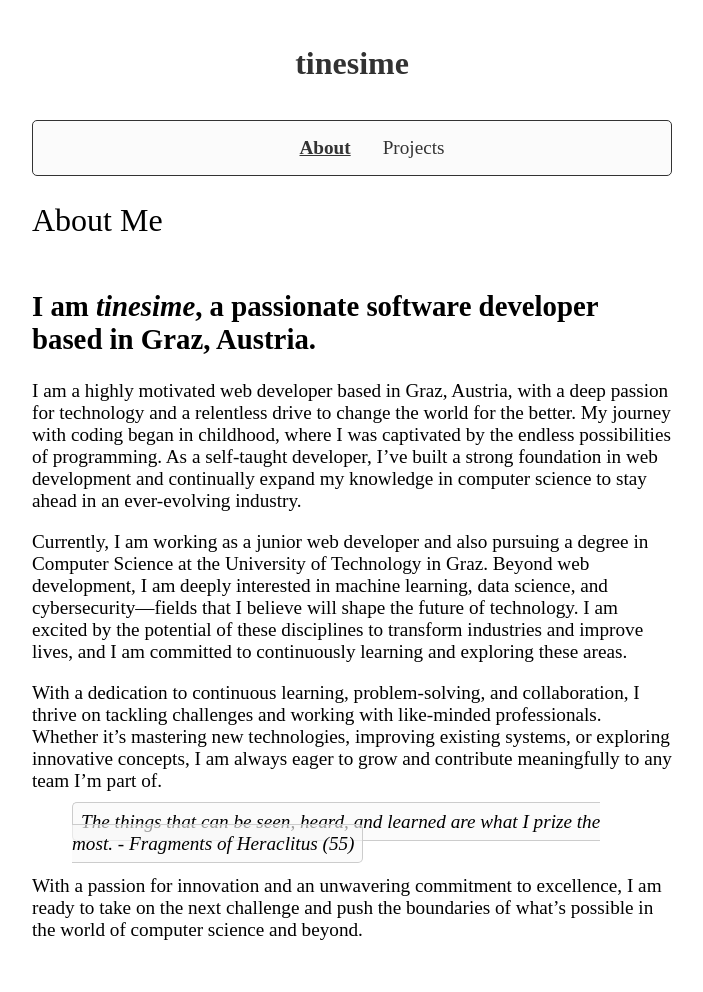
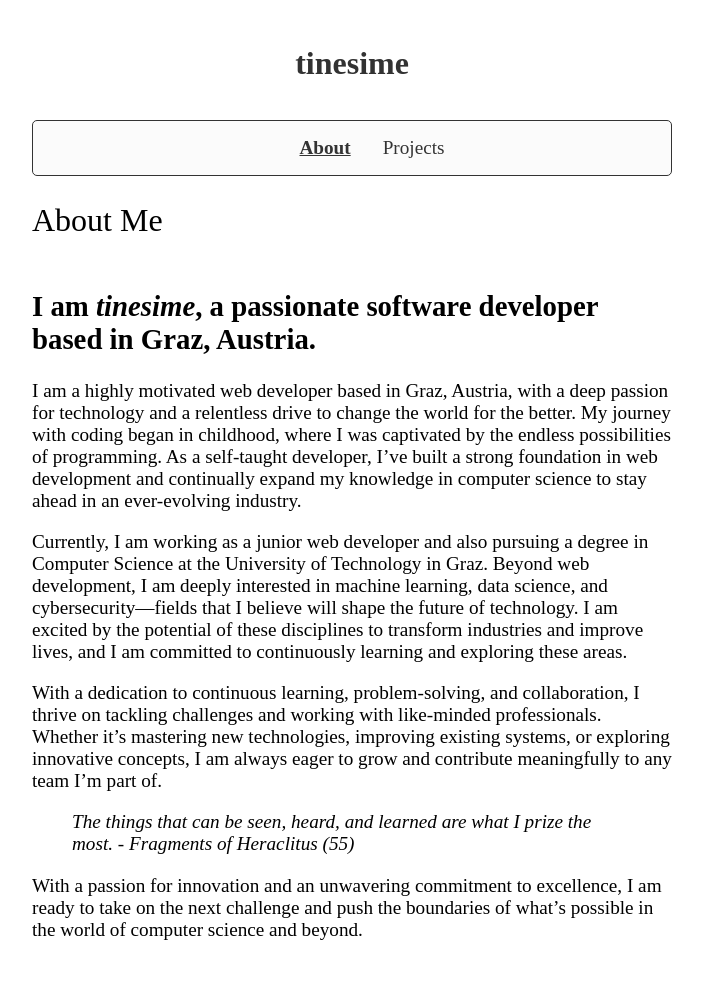
Before and after one commit to tinesime/tinesime.github.io, a Jekyll site: the page built from index.markdown, in a window 1280 px wide. Shown: the whole page, without its empty margins (296-999 px from the left). Built offline with Jekyll 4.4.1, drawn with Linux system fonts in a browser that asks for light colours; some web fonts are replaced.

Commit message:
quote card removed

```diff
--- a/assets/css/style.css
+++ b/assets/css/style.css
@@ -81,14 +81,6 @@ nav ul li a.active {
     padding-bottom: 2rem;
 }
 
-.quote-box {
-    padding: 0.5rem;
-    border: 1px solid #ccc;
-    border-radius: 5px;
-    background-color: rgba(249, 249, 249, 0.63);
-    font-style: italic;
-}
-
 .github-link {
     text-decoration: underline;
     text-underline: dotted;
--- a/index.markdown
+++ b/index.markdown
@@ -22,7 +22,7 @@ With a dedication to continuous learning, problem-solving, and collaboration, I
 working with like-minded professionals. Whether it’s mastering new technologies, improving existing systems, or
 exploring innovative concepts, I am always eager to grow and contribute meaningfully to any team I’m part of.
 
-> *The things that can be seen, heard, and learned are what I prize the most. - Fragments of Heraclitus (55)*{: .quote-box}
+> *The things that can be seen, heard, and learned are what I prize the most. - Fragments of Heraclitus (55)*
 
 With a passion for innovation and an unwavering commitment to excellence, I am ready to take on the next challenge and
 push the boundaries of what’s possible in the world of computer science and beyond.
```
